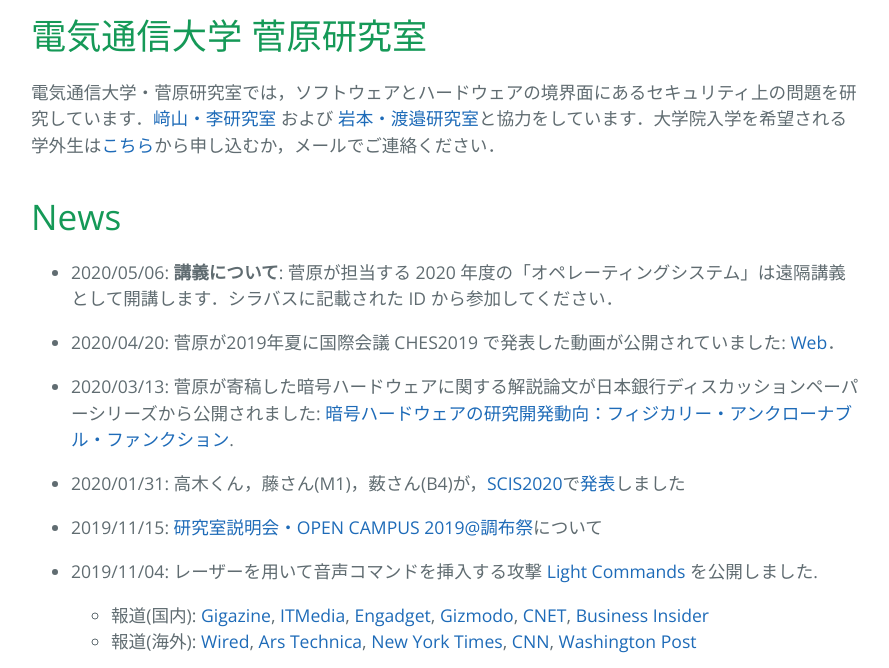
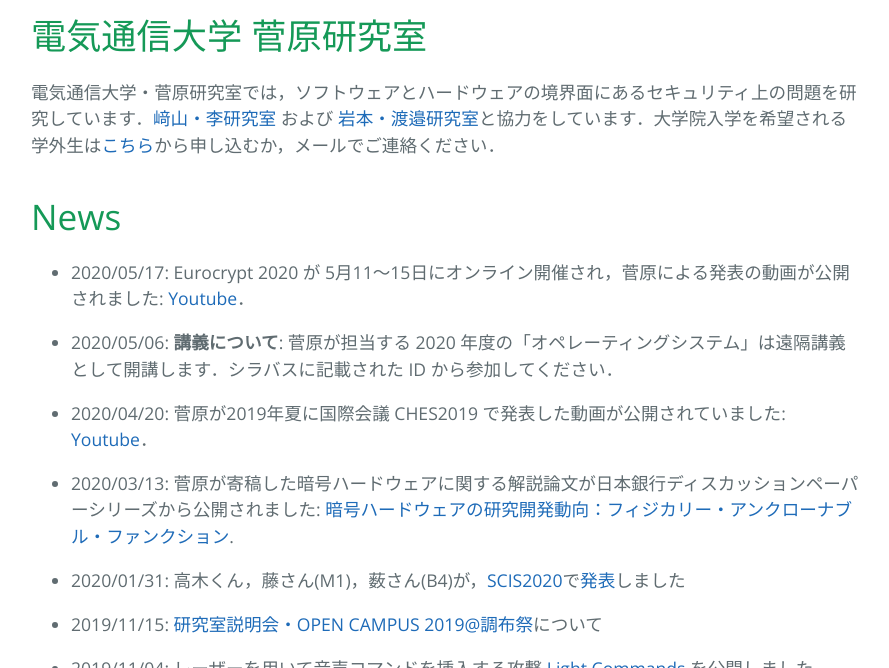
Before and after one commit to sugawara-bbbb/weblab, a Jekyll site: the page built from index.md, in a window 1280 px wide and 900 px high, scrolled down 406 px, cut to the strip 0-668 px from the top of the window. Shown: the whole strip, without its empty margins (193-1082 px from the left). Built offline with Jekyll 4.4.1, drawn with Linux system fonts in a browser that asks for light colours; our own code applies the rules of GitHub Pages for plain Markdown files.

Commit message:
News に Eurocrypt の動画を追加

```diff
--- a/index.md
+++ b/index.md
@@ -8,9 +8,11 @@ layout: default
 
 # News
 
+- 2020/05/17: Eurocrypt 2020 が 5月11〜15日にオンライン開催され，菅原による発表の動画が公開されました: [Youtube](https://youtube.com/watch?v=9j242OfsImc)．
+
 - 2020/05/06: **講義について**: 菅原が担当する 2020 年度の「オペレーティングシステム」は遠隔講義として開講します．シラバスに記載された ID から参加してください．
 
-- 2020/04/20: 菅原が2019年夏に国際会議 CHES2019 で発表した動画が公開されていました: [Web](https://iacr.org/cryptodb/data/paper.php?pubkey=29049)．
+- 2020/04/20: 菅原が2019年夏に国際会議 CHES2019 で発表した動画が公開されていました: [Youtube](https://youtube.com/watch?v=Qm8MAauS0Rc)．
 
 - 2020/03/13: 菅原が寄稿した暗号ハードウェアに関する解説論文が日本銀行ディスカッションペーパーシリーズから公開されました: [暗号ハードウェアの研究開発動向：フィジカリー・アンクローナブル・ファンクション](https://www.imes.boj.or.jp/research/abstracts/japanese/20-J-06.html).
 
```
